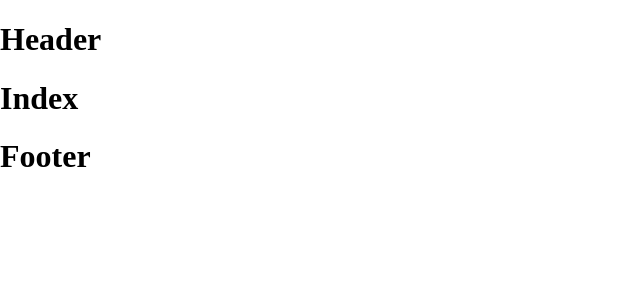
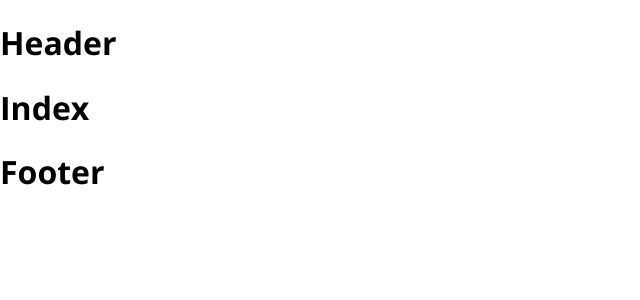
Before and after one commit to rubicon2/react-router-practice, a React (Vite) app: page / in a window 1280 px wide. Shown: the top 300 px of the page, without its empty margins (0-640 px from the left). Built offline with nearby package versions, Linux system fonts and the light colour scheme.

Commit message:
Add fonts and css reset/boilerplate

```diff
--- a/index.html
+++ b/index.html
@@ -4,6 +4,12 @@
     <meta charset="UTF-8" />
     <!-- <link rel="icon" type="image/svg+xml" href="/vite.svg" /> -->
     <meta name="viewport" content="width=device-width, initial-scale=1.0" />
+    <link rel="preconnect" href="https://fonts.googleapis.com" />
+    <link rel="preconnect" href="https://fonts.gstatic.com" crossorigin />
+    <link
+      href="https://fonts.googleapis.com/css2?family=Open+Sans:ital,wght@0,300..800;1,300..800&family=Poppins:ital,wght@0,100;0,200;0,300;0,400;0,500;0,600;0,700;0,800;0,900;1,100;1,200;1,300;1,400;1,500;1,600;1,700;1,800;1,900&display=swap"
+      rel="stylesheet"
+    />
     <title>React Router Practice Site</title>
   </head>
   <body>
--- a/src/index.css
+++ b/src/index.css
@@ -1,9 +1,28 @@
+/* || Reset */
 body {
   margin: 0;
 }
 
+#root {
+  box-sizing: border-box;
+  width: 100%;
 
-}
+  font-family: 'Open Sans', sans-serif, serif;
+
+  --banner-color: #0071d4;
+  --off-black: rgb(10, 10, 10);
+  --grey: #777777;
+  --light-grey: #f0f0f4;
+  --primary-text: #15141a;
+  --secondary-text: #5b5b66;
 }
 
+*,
+*::before,
+*::after {
+  box-sizing: inherit;
 }
+
+img {
+  max-width: 100%;
+}
```
